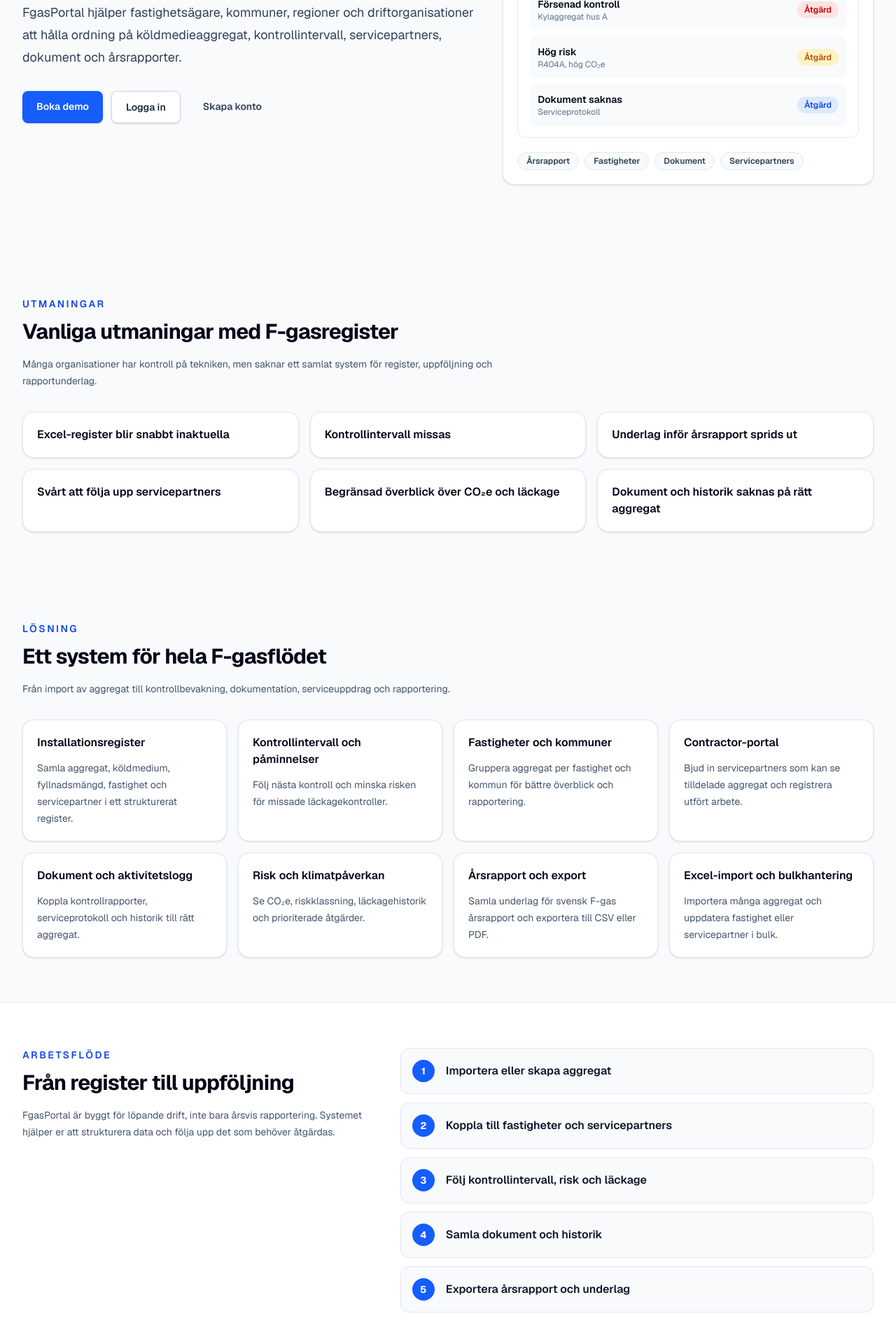
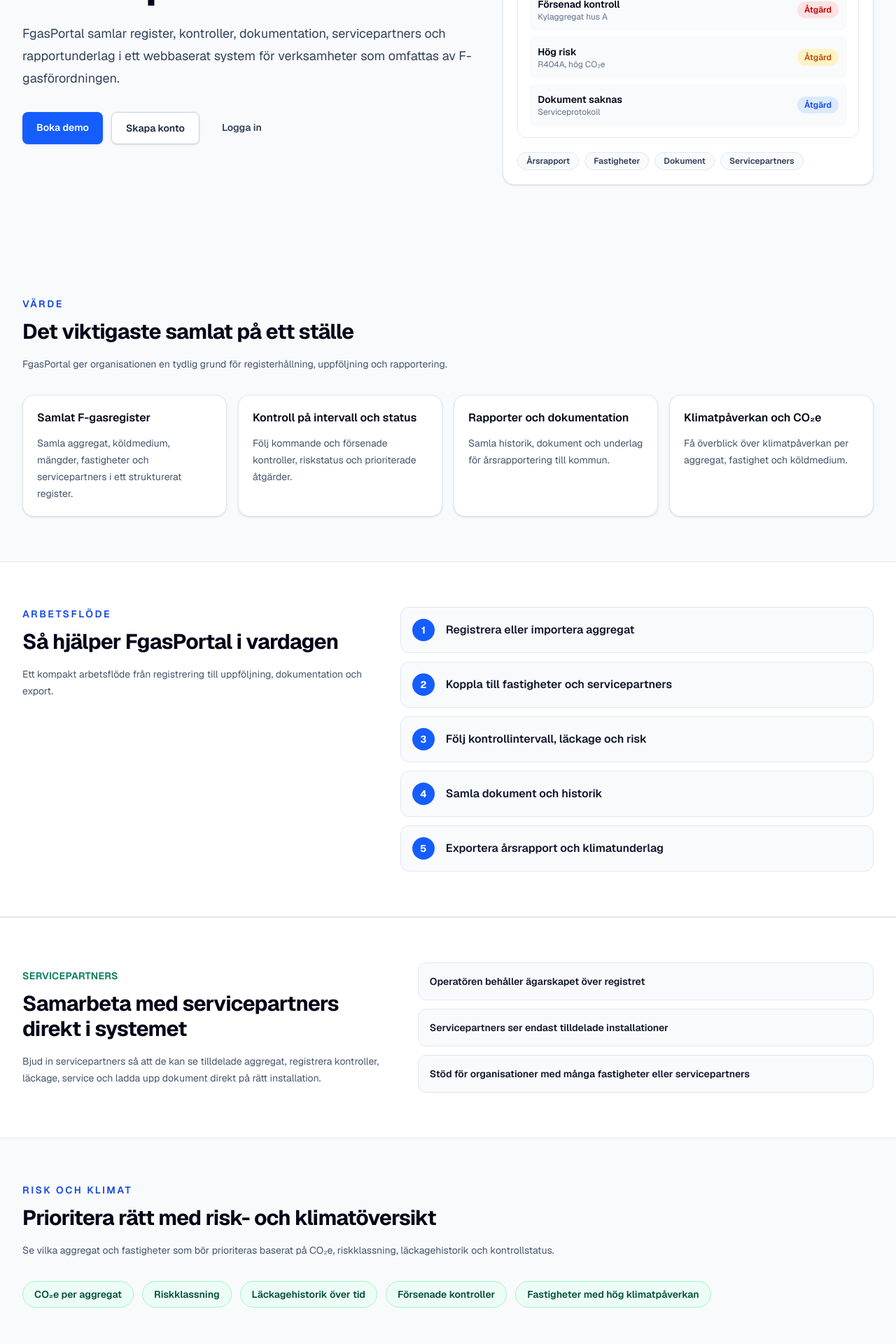
Before and after one commit to pontushelm/fgasportal, a Next.js app: page / in a window 1280 px wide. Shown: the part 560-2480 px from the top of the page at 70% size. Built offline with nearby package versions, Linux system fonts and the light colour scheme.

Commit message:
Simplify landing page positioning

```diff
--- a/app/page.tsx
+++ b/app/page.tsx
@@ -10,60 +10,35 @@ const previewStats = [
 
 const previewTags = ["Årsrapport", "Fastigheter", "Dokument", "Servicepartners"]
 
-const problems = [
-  "Excel-register blir snabbt inaktuella",
-  "Kontrollintervall missas",
-  "Underlag inför årsrapport sprids ut",
-  "Svårt att följa upp servicepartners",
-  "Begränsad överblick över CO₂e och läckage",
-  "Dokument och historik saknas på rätt aggregat",
-]
-
-const features = [
+const valueCards = [
   {
-    title: "Installationsregister",
-    text: "Samla aggregat, köldmedium, fyllnadsmängd, fastighet och servicepartner i ett strukturerat register.",
+    title: "Samlat F-gasregister",
+    text: "Samla aggregat, köldmedium, mängder, fastigheter och servicepartners i ett strukturerat register.",
   },
   {
-    title: "Kontrollintervall och påminnelser",
-    text: "Följ nästa kontroll och minska risken för missade läckagekontroller.",
+    title: "Kontroll på intervall och status",
+    text: "Följ kommande och försenade kontroller, riskstatus och prioriterade åtgärder.",
   },
   {
-    title: "Fastigheter och kommuner",
-    text: "Gruppera aggregat per fastighet och kommun för bättre överblick och rapportering.",
+    title: "Rapporter och dokumentation",
+    text: "Samla historik, dokument och underlag för årsrapportering till kommun.",
   },
   {
-    title: "Contractor-portal",
-    text: "Bjud in servicepartners som kan se tilldelade aggregat och registrera utfört arbete.",
-  },
-  {
-    title: "Dokument och aktivitetslogg",
-    text: "Koppla kontrollrapporter, serviceprotokoll och historik till rätt aggregat.",
-  },
-  {
-    title: "Risk och klimatpåverkan",
-    text: "Se CO₂e, riskklassning, läckagehistorik och prioriterade åtgärder.",
-  },
-  {
-    title: "Årsrapport och export",
-    text: "Samla underlag för svensk F-gas årsrapport och exportera till CSV eller PDF.",
-  },
-  {
-    title: "Excel-import och bulkhantering",
-    text: "Importera många aggregat och uppdatera fastighet eller servicepartner i bulk.",
+    title: "Klimatpåverkan och CO₂e",
+    text: "Få överblick över klimatpåverkan per aggregat, fastighet och köldmedium.",
   },
 ]
 
 const workflowSteps = [
-  "Importera eller skapa aggregat",
+  "Registrera eller importera aggregat",
   "Koppla till fastigheter och servicepartners",
-  "Följ kontrollintervall, risk och läckage",
+  "Följ kontrollintervall, läckage och risk",
   "Samla dokument och historik",
-  "Exportera årsrapport och underlag",
+  "Exportera årsrapport och klimatunderlag",
 ]
 
 const audiences = [
-  "Fastighetsbolag",
+  "Fastighetsägare",
   "Kommuner",
   "Regioner och sjukhus",
   "Industriella verksamheter",
@@ -72,10 +47,10 @@ const audiences = [
 ]
 
 const riskPoints = [
-  "CO₂e per aggregat och köldmedium",
-  "Riskklassning för prioritering",
+  "CO₂e per aggregat",
+  "Riskklassning",
   "Läckagehistorik över tid",
-  "Prioriterade åtgärder i dashboarden",
+  "Försenade kontroller",
   "Fastigheter med hög klimatpåverkan",
 ]
 
@@ -114,22 +89,22 @@ export default function Home() {
             SaaS för F-gasregister och uppföljning
           </p>
           <h1 className="mt-4 max-w-4xl text-4xl font-bold tracking-tight text-slate-950 sm:text-5xl lg:text-6xl">
-            F-gasregister, kontroller och rapporter – samlat i ett system
+            Hantera köldmedieaggregat, uppfyll krav och minska klimatpåverkan.
           </h1>
           <p className="mt-6 max-w-3xl text-lg leading-8 text-slate-700">
-            FgasPortal hjälper fastighetsägare, kommuner, regioner och
-            driftorganisationer att hålla ordning på köldmedieaggregat,
-            kontrollintervall, servicepartners, dokument och årsrapporter.
+            FgasPortal samlar register, kontroller, dokumentation,
+            servicepartners och rapportunderlag i ett webbaserat system för
+            verksamheter som omfattas av F-gasförordningen.
           </p>
           <div className="mt-8 flex flex-wrap gap-3">
             <a className={primaryLargeLinkClassName} href="mailto:info@fgasportal.se">
               Boka demo
             </a>
-            <Link className={secondaryLargeLinkClassName} href="/login">
+            <Link className={secondaryLargeLinkClassName} href="/register">
+              Skapa konto
+            </Link>
+            <Link className={ghostLargeLinkClassName} href="/login">
               Logga in
-            </Link>
-            <Link className={ghostLargeLinkClassName} href="/register">
-              Skapa konto
             </Link>
           </div>
         </div>
@@ -138,26 +113,12 @@ export default function Home() {
       </section>
 
       <Section
-        eyebrow="Utmaningar"
-        title="Vanliga utmaningar med F-gasregister"
-        description="Många organisationer har kontroll på tekniken, men saknar ett samlat system för register, uppföljning och rapportunderlag."
-      >
-        <div className="grid gap-4 sm:grid-cols-2 lg:grid-cols-3">
-          {problems.map((problem) => (
-            <article className={cardClassName} key={problem}>
-              <h3 className="text-base font-semibold text-slate-950">{problem}</h3>
-            </article>
-          ))}
-        </div>
-      </Section>
-
-      <Section
-        eyebrow="Lösning"
-        title="Ett system för hela F-gasflödet"
-        description="Från import av aggregat till kontrollbevakning, dokumentation, serviceuppdrag och rapportering."
+        eyebrow="Värde"
+        title="Det viktigaste samlat på ett ställe"
+        description="FgasPortal ger organisationen en tydlig grund för registerhållning, uppföljning och rapportering."
       >
         <div className="grid gap-4 md:grid-cols-2 lg:grid-cols-4">
-          {features.map((feature) => (
+          {valueCards.map((feature) => (
             <article className={cardClassName} key={feature.title}>
               <h3 className="font-semibold text-slate-950">{feature.title}</h3>
               <p className="mt-3 text-sm leading-6 text-slate-600">{feature.text}</p>
@@ -173,12 +134,11 @@ export default function Home() {
               Arbetsflöde
             </p>
             <h2 className="mt-3 text-3xl font-bold tracking-tight text-slate-950">
-              Från register till uppföljning
+              Så hjälper FgasPortal i vardagen
             </h2>
             <p className="mt-4 text-sm leading-6 text-slate-600">
-              FgasPortal är byggt för löpande drift, inte bara årsvis
-              rapportering. Systemet hjälper er att strukturera data och följa
-              upp det som behöver åtgärdas.
+              Ett kompakt arbetsflöde från registrering till uppföljning,
+              dokumentation och export.
             </p>
           </div>
           <div className="grid gap-3">
@@ -197,10 +157,47 @@ export default function Home() {
         </div>
       </section>
 
+      <section className="border-y border-slate-200 bg-white">
+        <div className="mx-auto grid max-w-7xl gap-8 px-4 py-16 sm:px-6 lg:grid-cols-[0.9fr_1.1fr] lg:items-center lg:px-8">
+          <div>
+            <p className="text-sm font-semibold uppercase tracking-wide text-emerald-700">
+              Servicepartners
+            </p>
+            <h2 className="mt-3 text-3xl font-bold tracking-tight text-slate-950">
+              Samarbeta med servicepartners direkt i systemet
+            </h2>
+            <p className="mt-4 text-sm leading-6 text-slate-600">
+              Bjud in servicepartners så att de kan se tilldelade aggregat,
+              registrera kontroller, läckage, service och ladda upp dokument
+              direkt på rätt installation.
+            </p>
+          </div>
+          <div className="grid gap-3">
+            <ServicePoint>Operatören behåller ägarskapet över registret</ServicePoint>
+            <ServicePoint>Servicepartners ser endast tilldelade installationer</ServicePoint>
+            <ServicePoint>Stöd för organisationer med många fastigheter eller servicepartners</ServicePoint>
+          </div>
+        </div>
+      </section>
+
+      <Section
+        eyebrow="Risk och klimat"
+        title="Prioritera rätt med risk- och klimatöversikt"
+        description="Se vilka aggregat och fastigheter som bör prioriteras baserat på CO₂e, riskklassning, läckagehistorik och kontrollstatus."
+      >
+        <div className="flex flex-wrap gap-3">
+          {riskPoints.map((point) => (
+            <div className="rounded-full border border-emerald-200 bg-emerald-50 px-4 py-2 text-sm font-semibold text-emerald-900" key={point}>
+              {point}
+            </div>
+          ))}
+        </div>
+      </Section>
+
       <Section
         eyebrow="Målgrupper"
-        title="Byggt för organisationer med många aggregat"
-        description="FgasPortal passar verksamheter som behöver bättre struktur, spårbarhet och överblick över flera fastigheter, anläggningar eller serviceflöden."
+        title="Byggt för verksamheter med många aggregat"
+        description="För organisationer som behöver struktur, spårbarhet och överblick över flera fastigheter, anläggningar eller serviceflöden."
       >
         <div className="grid gap-4 sm:grid-cols-2 lg:grid-cols-3">
           {audiences.map((audience) => (
@@ -211,60 +208,14 @@ export default function Home() {
         </div>
       </Section>
 
-      <section className="border-y border-slate-200 bg-white">
-        <div className="mx-auto grid max-w-7xl gap-6 px-4 py-16 sm:px-6 lg:grid-cols-2 lg:px-8">
-          <article className="rounded-2xl border border-slate-200 bg-slate-50 p-6">
-            <p className="text-sm font-semibold uppercase tracking-wide text-blue-700">
-              Operatörer
-            </p>
-            <h2 className="mt-3 text-2xl font-bold text-slate-950">
-              Registret ägs av operatören
-            </h2>
-            <p className="mt-4 text-sm leading-6 text-slate-600">
-              Operatören behåller överblicken över aggregat, fastigheter,
-              kontrollintervall, dokument och årsrapporter. FgasPortal hjälper
-              till att samla informationen och göra uppföljningen tydligare.
-            </p>
-          </article>
-
-          <article className="rounded-2xl border border-slate-200 bg-slate-50 p-6">
-            <p className="text-sm font-semibold uppercase tracking-wide text-emerald-700">
-              Servicepartners
-            </p>
-            <h2 className="mt-3 text-2xl font-bold text-slate-950">
-              Contractors bjuds in utan kostnad
-            </h2>
-            <p className="mt-4 text-sm leading-6 text-slate-600">
-              Servicepartners kan se tilldelade aggregat, registrera kontroller,
-              service, läckage och påfyllning samt ladda upp dokument direkt på
-              rätt installation.
-            </p>
-          </article>
-        </div>
-      </section>
-
-      <Section
-        eyebrow="Risk och klimat"
-        title="Bättre överblick över risk och klimatpåverkan"
-        description="FgasPortal ger en tydligare bild av vilka aggregat och fastigheter som bör prioriteras i uppföljning och underhåll."
-      >
-        <div className="grid gap-4 md:grid-cols-5">
-          {riskPoints.map((point) => (
-            <div className="rounded-xl border border-emerald-200 bg-emerald-50 p-4 text-sm font-semibold text-emerald-900" key={point}>
-              {point}
-            </div>
-          ))}
-        </div>
-      </Section>
-
       <section className="mx-auto max-w-7xl px-4 pb-16 sm:px-6 lg:px-8">
         <div className="rounded-2xl border border-slate-200 bg-slate-950 p-8 text-white shadow-sm sm:p-10">
           <h2 className="max-w-3xl text-3xl font-bold tracking-tight">
-            Vill ni få bättre kontroll på era F-gasregister?
+            Vill ni få bättre kontroll över ert F-gasregister?
           </h2>
           <p className="mt-4 max-w-2xl text-sm leading-6 text-slate-300">
-            Boka en demo för att se hur FgasPortal kan hjälpa er att samla
-            register, dokument, serviceuppföljning och rapportunderlag.
+            Boka en demo för att se hur FgasPortal kan samla register,
+            kontroller, dokumentation, serviceuppföljning och rapportunderlag.
           </p>
           <div className="mt-7 flex flex-wrap gap-3">
             <a className="rounded-lg bg-blue-600 px-5 py-3 text-sm font-semibold text-white hover:bg-blue-700" href="mailto:info@fgasportal.se">
@@ -370,6 +321,14 @@ function MockAction({
   )
 }
 
+function ServicePoint({ children }: { children: React.ReactNode }) {
+  return (
+    <div className="rounded-xl border border-slate-200 bg-slate-50 p-4 text-sm font-semibold text-slate-900">
+      {children}
+    </div>
+  )
+}
+
 function Section({
   children,
   description,
```
